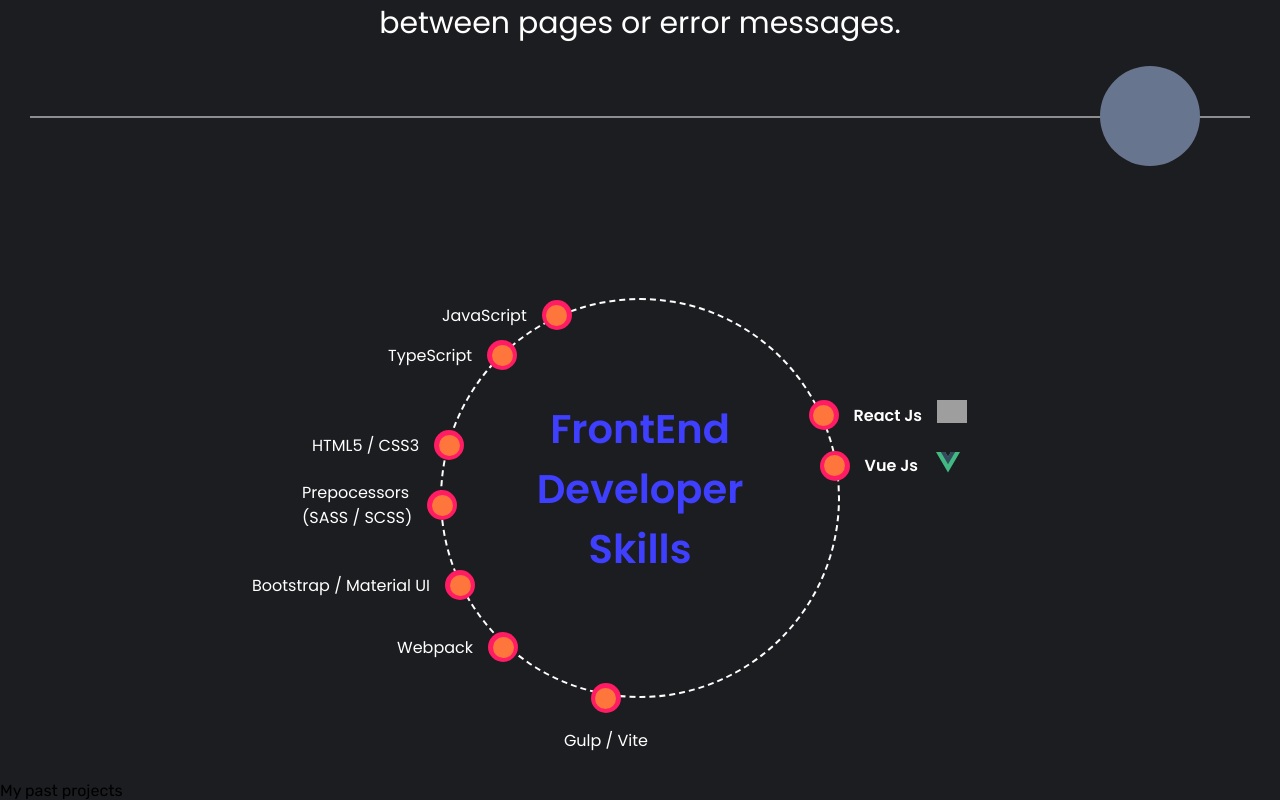
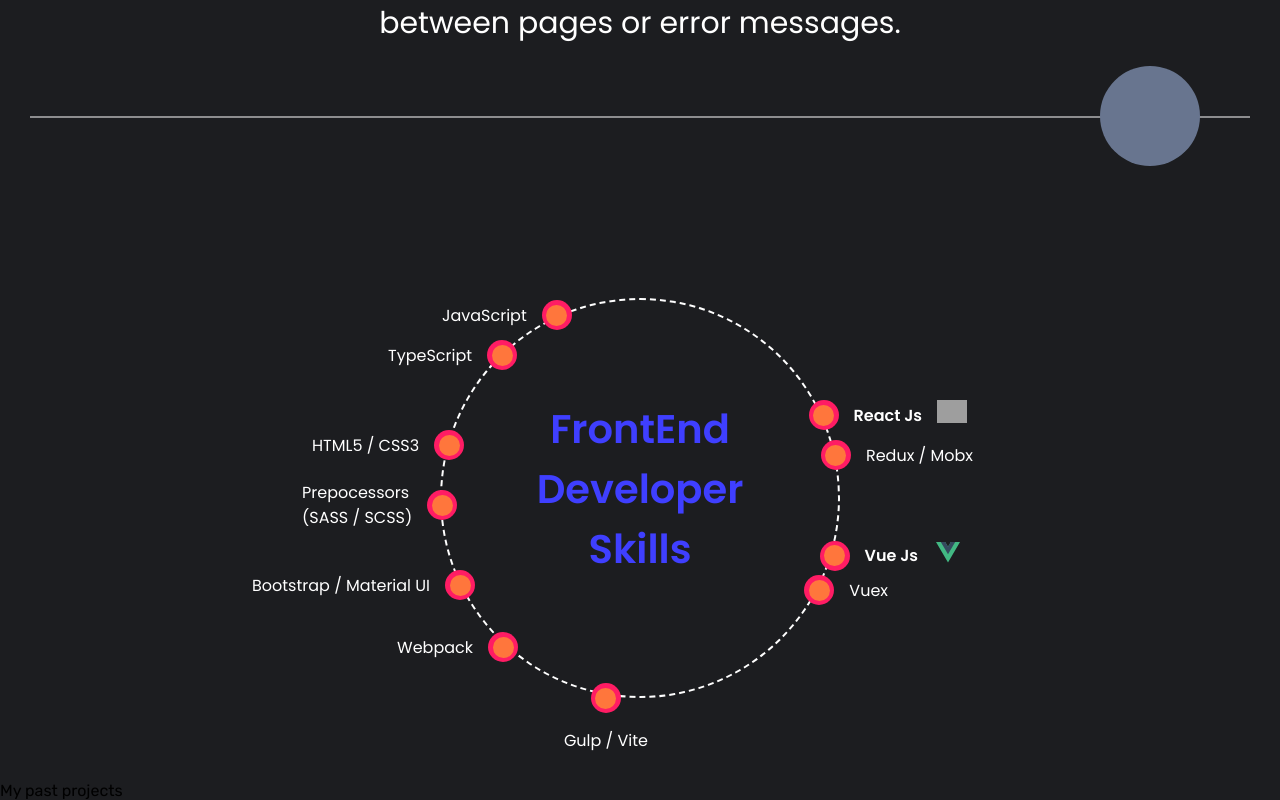
Before and after one commit to Tair2033/portfolio, a website built with Vite: page index.html in a window 1280 px wide. Shown: the part 1049-1849 px from the top of the page. Built offline with nearby package versions, Linux system fonts and the light colour scheme; grey boxes are pictures that could not be loaded.

Commit message:
fixed about

```diff
--- a/index.html
+++ b/index.html
@@ -186,6 +186,24 @@
                         <div class="circle-inside"></div>
                       </div>
                     </div>
+
+                    <div class="skills__item">
+                      <div class="skills__item-text">
+                        Redux / Mobx
+                      </div>
+                      <div class="skills__item-circle">
+                        <div class="circle-inside"></div>
+                      </div>
+                    </div>
+
+                    <div class="skills__item">
+                      <div class="skills__item-text">
+                        Vuex
+                      </div>
+                      <div class="skills__item-circle">
+                        <div class="circle-inside"></div>
+                      </div>
+                    </div>
                   </div>
                 </div>
               </div>
--- a/src/Sections/About/_about.scss
+++ b/src/Sections/About/_about.scss
@@ -124,7 +124,7 @@
 
   &__item:nth-child(7) {
     flex-direction: row-reverse;
-    top: 150px;
+    top: 240px;
     right: -125px;
     font-weight: 600;
   }
@@ -138,6 +138,18 @@
     top: 383px;
     right: 190px;
     flex-direction: column-reverse;
+  }
+
+  &__item:nth-child(10) {
+    flex-direction: row-reverse;
+    top: 140px;
+    right: -135px;
+  }
+
+  &__item:nth-child(11) {
+    flex-direction: row-reverse;
+    top: 275px;
+    right: -50px;
   }
 
   &__item-text {
```
